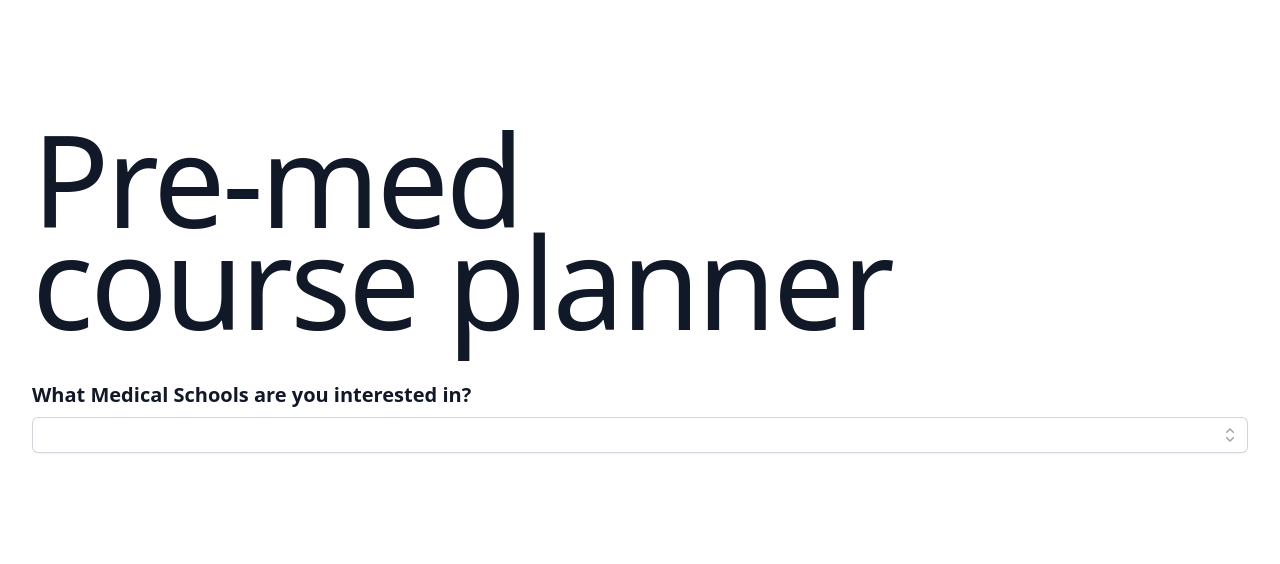
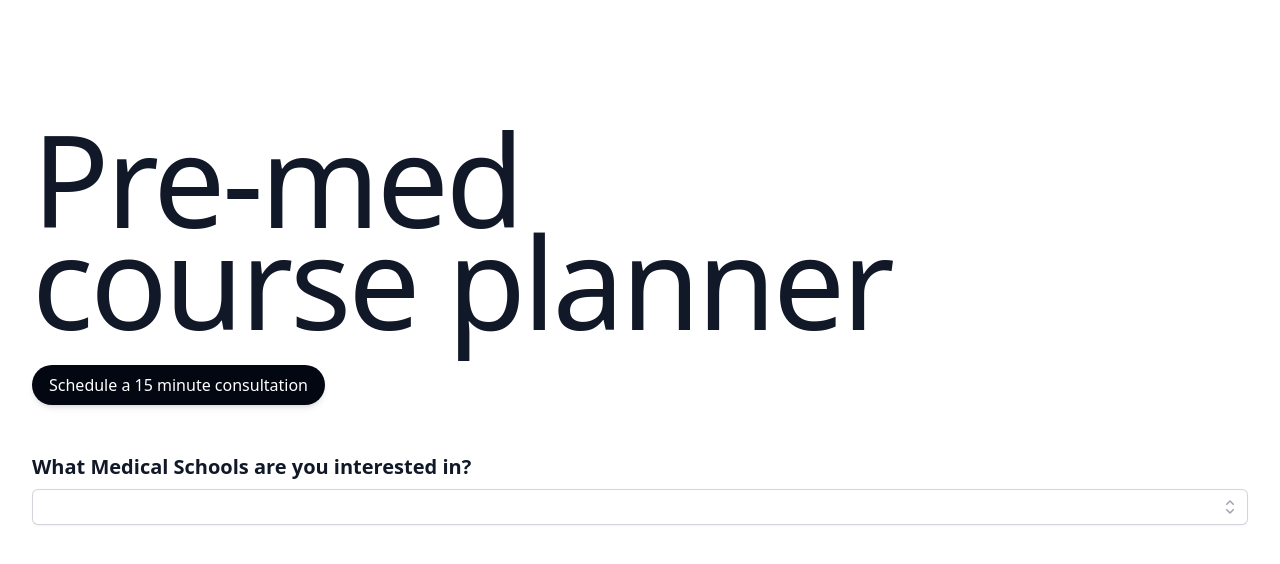
Before and after one commit to AarooneyFarr/MedSchoolCalc, a Next.js app: page / in a window 1280 px wide. Shown: the top 564 px of the page. Built offline with nearby package versions, Linux system fonts and the light colour scheme; a web font is replaced by a local one.

Commit message:
under thing

```diff
--- a/src/app/page.tsx
+++ b/src/app/page.tsx
@@ -36,9 +36,12 @@ function Hero() {
           <h1 className="font-display text-balance text-6xl/[0.9] font-medium tracking-tight text-gray-900 sm:text-8xl/[0.8] md:text-9xl/[0.8]">
             Pre-med course planner
           </h1>
+          <Button href="/schedule" className="mt-8 bg-[#14B077]"> Schedule a 15 minute consultation</Button>
           <div className="pt-12">
             <Combobox />
           </div>
+
+
           {/* <p className="mt-8 max-w-lg text-xl/7 font-medium text-gray-950/75 sm:text-2xl/8">
             Radiant helps you sell more by revealing sensitive information about
             your customers.
```
